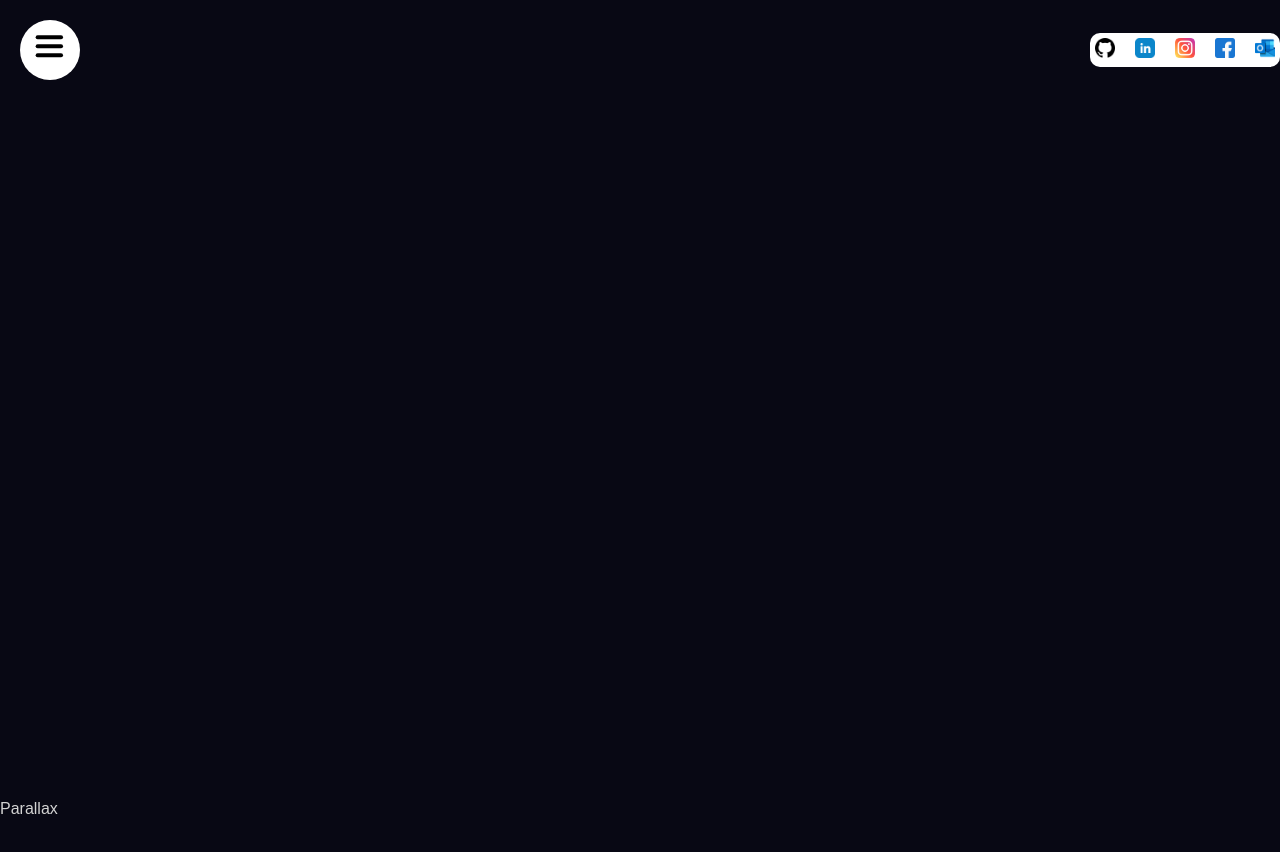
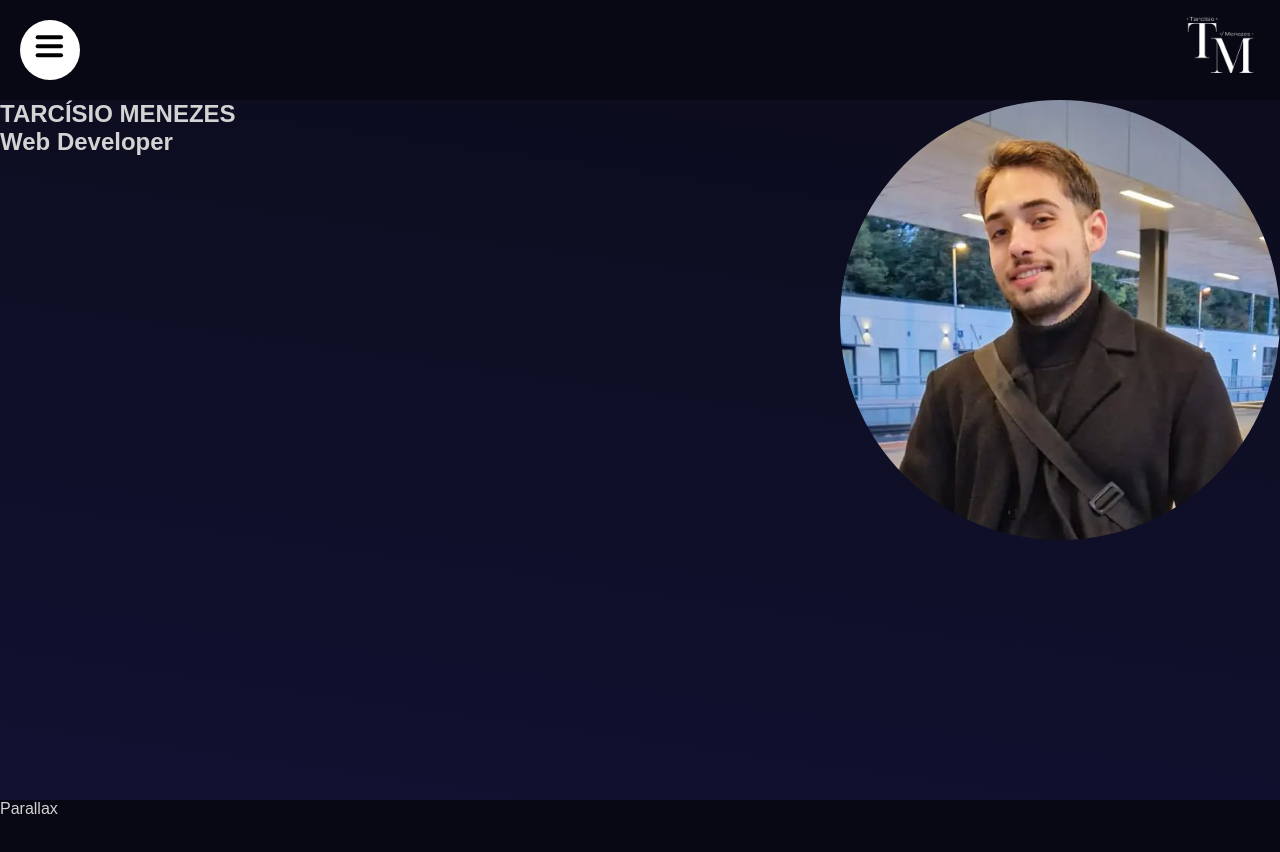
Before and after one commit to tarcisiomenezes2023/Portfolio, a React (Vite) app in the folder my-portfolio/: page / in a window 1280 px wide. Shown: the top 852 px of the page. Built offline with nearby package versions, Linux system fonts and the light colour scheme.

Commit message:
Started hero section and logo implemented

```diff
--- a/my-portfolio/src/App.tsx
+++ b/my-portfolio/src/App.tsx
@@ -1,7 +1,7 @@
 import React from "react"
 import "./app.scss"
 import Navbar from "./components/Navbar/Navbar"
-
+import Hero from "./components/hero/Hero"
 
 
 const App: React.FC = () => {
@@ -9,6 +9,7 @@ return (
    <div>
     <section id="Homepage">
       <Navbar />
+      <Hero />
       </section>
     <section>Parallax</section>
     <section id="About">About Me</section>
--- a/my-portfolio/src/components/Navbar/Navbar.tsx
+++ b/my-portfolio/src/components/Navbar/Navbar.tsx
@@ -14,11 +14,7 @@ const navbar: React.FC = () => {
          animate={{opacity: 1, scale: 1}}
          transition={{duration: 0.5}}></motion.span>
         <div className='social'>
-            <a href='https://github.com/tarcisiomenezes2023' target='blank'><img src='/github.png' alt='github'/></a>
-            <a href='https://www.linkedin.com/in/tarc%C3%ADsio-menezes-03b8a0233/' target='blank'><img src='/linkedin.png' alt='linkedln'/></a>
-            <a href='https://www.instagram.com/tarcisio.menezes19/' target='blank'><img src='/instagram.png' alt='instagram'/></a>
-            <a href='https://www.facebook.com/profile.php?id=100092629518329' target='blank'><img src='/facebook1.png' alt='facebook'/></a>
-            <a href='mailto:Tarcisiomenezes2019@hotmail.com'><img src='/outlook.png' alt='e-mail'/></a>
+          <img src='/Mylogo2.png' alt='' />
         </div>
       </div>
     </div>
--- a/my-portfolio/src/components/Navbar/navbar.scss
+++ b/my-portfolio/src/components/Navbar/navbar.scss
@@ -16,12 +16,11 @@
         .social {
             display: flex;
             gap: 20px;
-            background-color: white;
             padding: 5px;
             border-radius: 10px;
             img {
-                width: 20px;
-                height: 20px;
+                width: 100px;
+                height: 100px;
                 transition: 0.3s ease;
             }
             img:hover {
--- /dev/null
+++ b/my-portfolio/src/components/hero/Hero.tsx
@@ -0,0 +1,18 @@
+import React from 'react'
+import "./hero.scss"
+
+const Hero: React.FC = () => {
+  return (
+    <div className='hero'>
+        <div className='textContainer'>
+        <h2>TARCÍSIO MENEZES</h2>
+        <h1>Web Developer</h1>
+        </div>
+      <div className='imageContainer'>
+        <img src='/hero.png' alt='My profile' />
+      </div>
+    </div>
+  )
+}
+
+export default Hero
--- /dev/null
+++ b/my-portfolio/src/components/hero/hero.scss
@@ -0,0 +1,17 @@
+.hero {
+    height:  calc(100vh - 100px);
+    background: linear-gradient(188deg, #0c0c1d, #111132);
+    position: relative;
+
+    .imageContainer {
+        height: 100%;
+        position: absolute;
+        top: 0;
+        right: 0;
+
+         img {
+            border-radius: 50%;
+        }
+
+    }
+}
```
Also changed, not shown: my-portfolio/public/Mylogo2.png (added), my-portfolio/public/hero.png (added).
